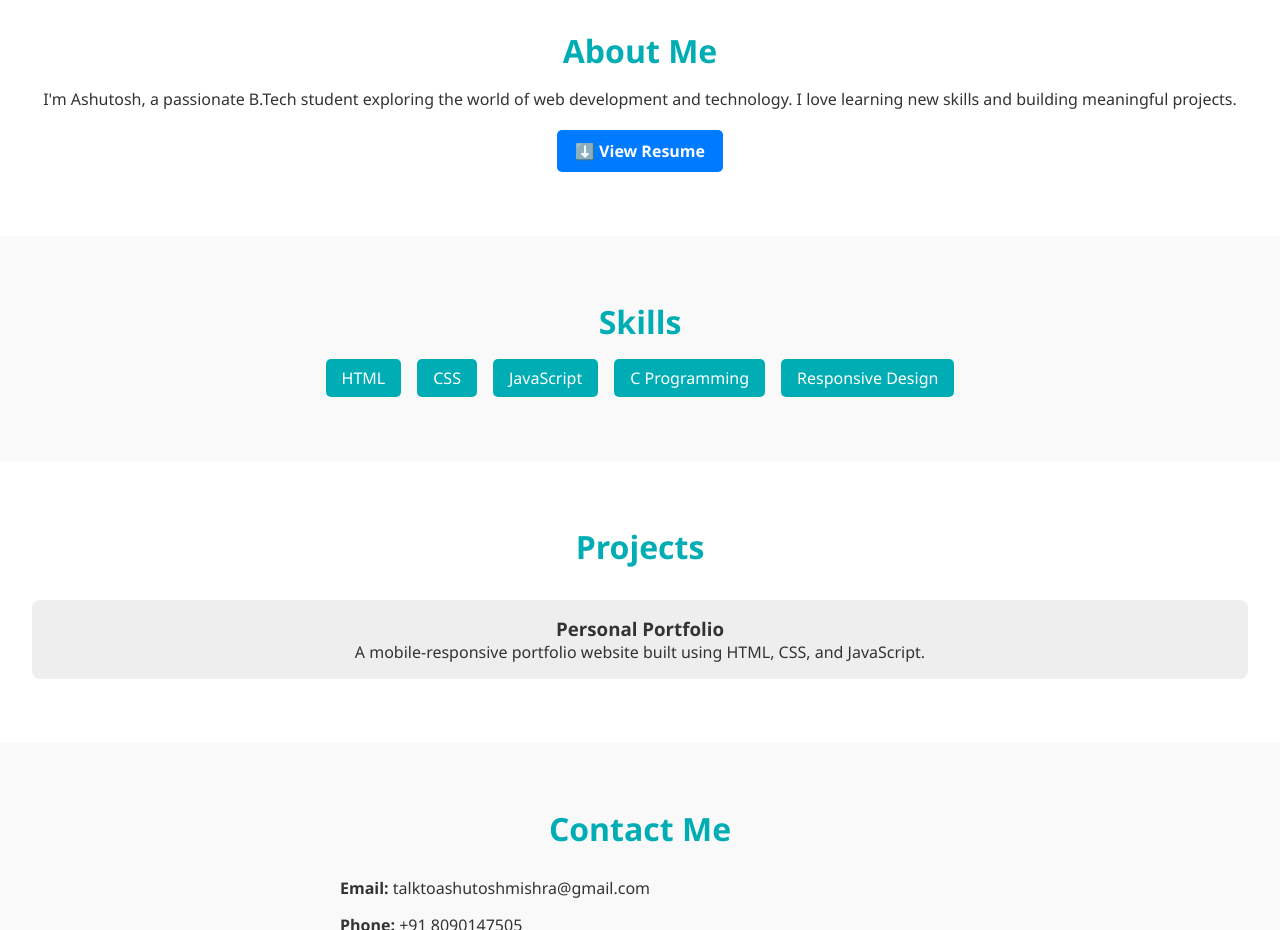
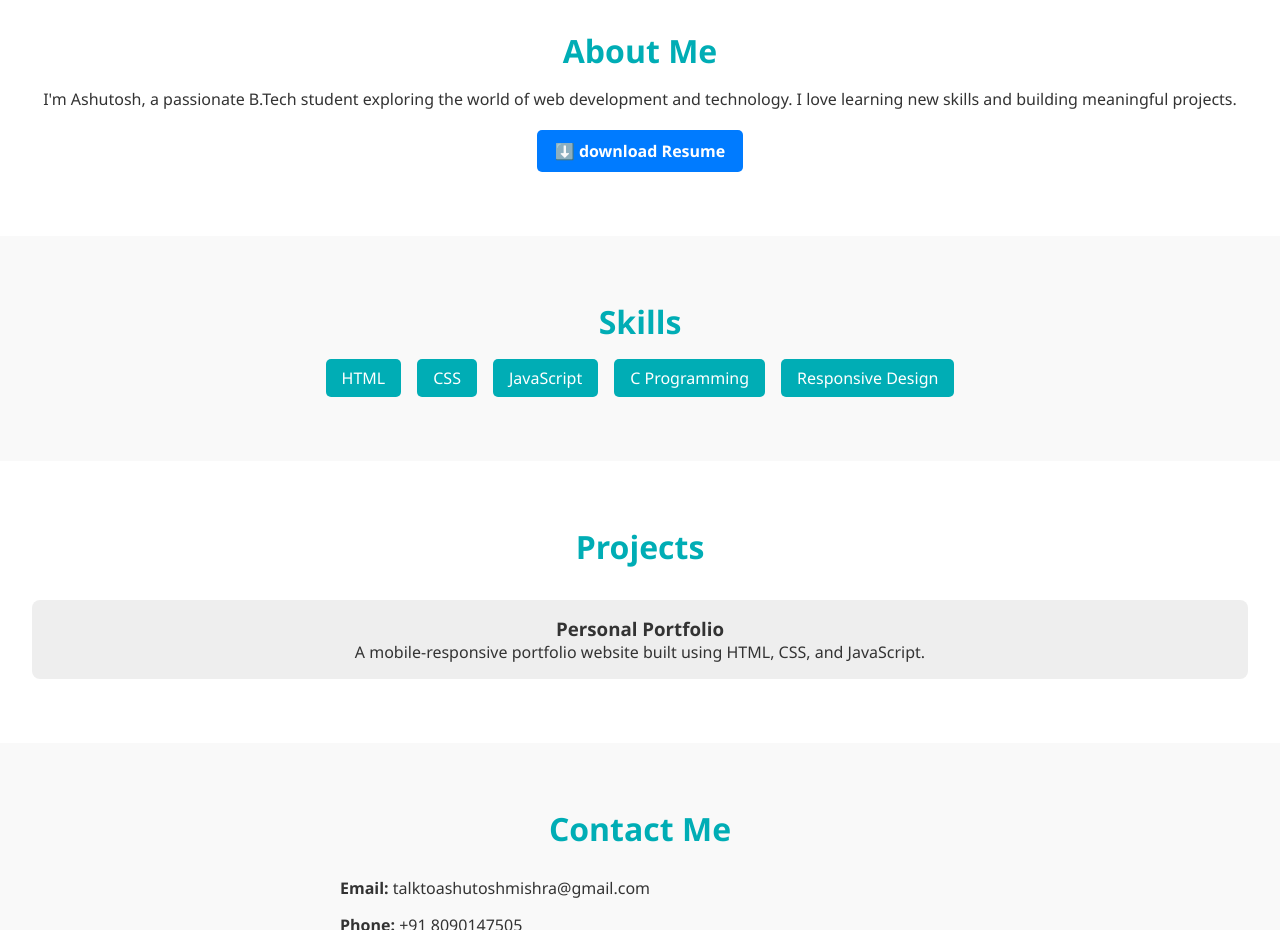
Before and after one commit to TheAshutoshMishra/portfolio, a plain HTML site: page index.html in a window 1280 px wide. Shown: the part 820-1750 px from the top of the page. Drawn offline with Linux system fonts and the light colour scheme; a script that the page names is missing.

Commit message:
Update index.html

```diff
--- a/index.html
+++ b/index.html
@@ -42,8 +42,8 @@
       I love learning new skills and building meaningful projects.
     </p>
     <a href="https://raw.githubusercontent.com/TheAshutoshMishra/portfolio/main/Ashutosh_Mishra_Resume.pdf"
-   view class="btn" style="display: inline-block; margin-top: 20px;">
-  ⬇️ View Resume
+   download class="btn" style="display: inline-block; margin-top: 20px;">
+  ⬇️ download Resume
 </a>
 
 
```
